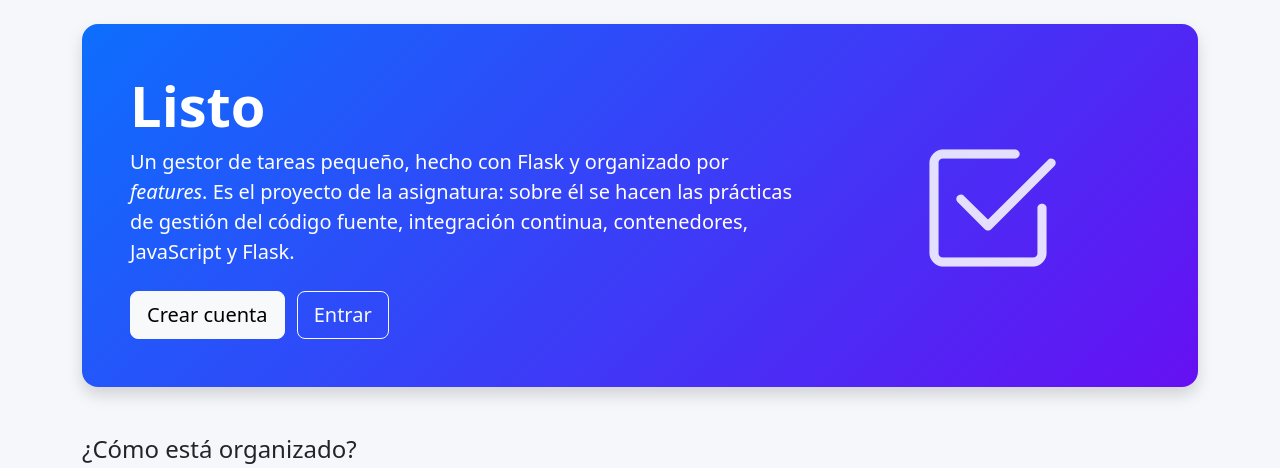
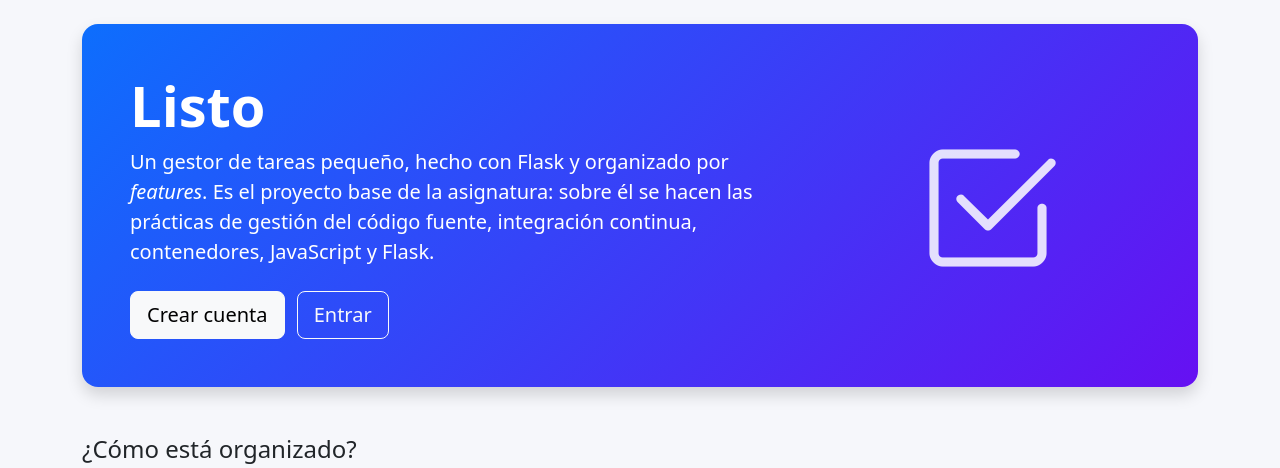
Before and after one commit to ISIAETSII/listo, a Flask app: page / in a window 1280 px wide. Shown: the part 56-524 px from the top of the page. Run offline with Flask 3, Linux system fonts and the light colour scheme.

Commit message:
Recupera el texto de la portada

```diff
--- a/app/features/home/templates/home/index.html
+++ b/app/features/home/templates/home/index.html
@@ -8,7 +8,7 @@
       <h1 class="display-4 fw-bold">Listo</h1>
       <p class="lead mb-4">
         Un gestor de tareas pequeño, hecho con Flask y organizado por <em>features</em>.
-        Es el proyecto de la asignatura: sobre él se hacen las prácticas de gestión del código fuente,
+        Es el proyecto base de la asignatura: sobre él se hacen las prácticas de gestión del código fuente,
         integración continua, contenedores, JavaScript y Flask.
       </p>
       {% if current_user.is_authenticated %}
```
